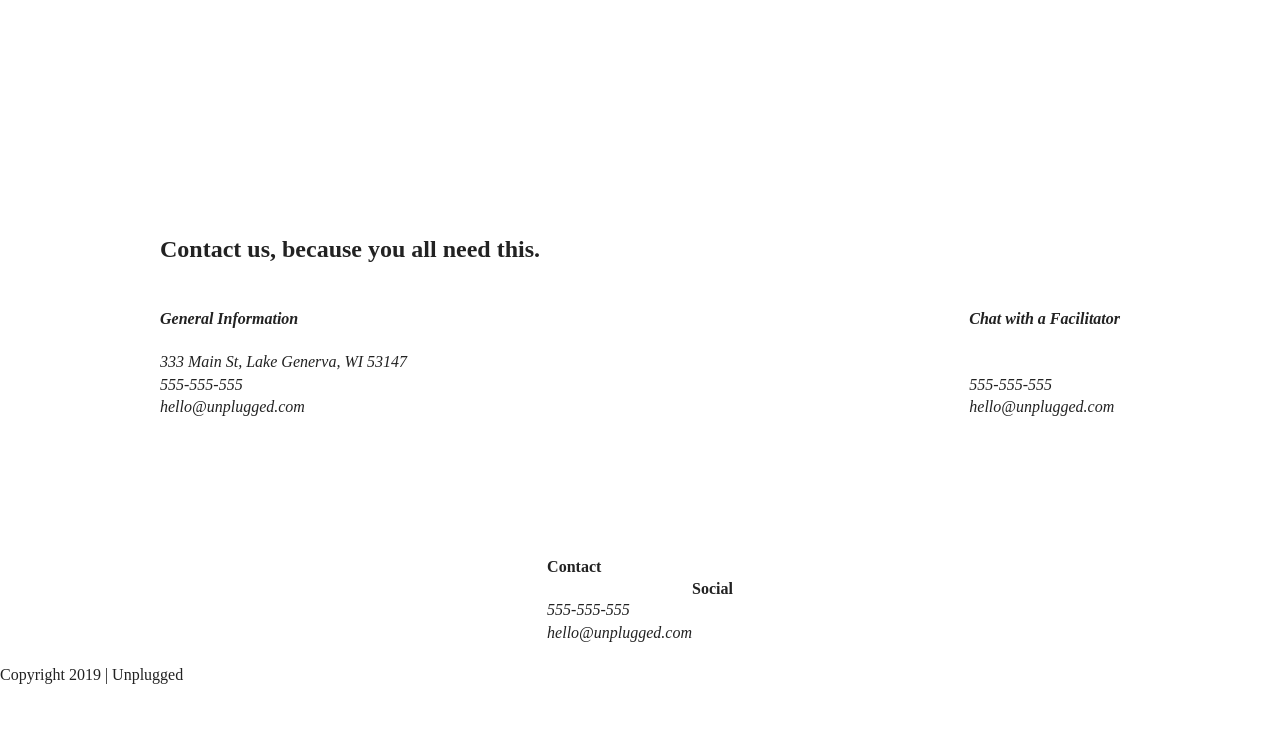
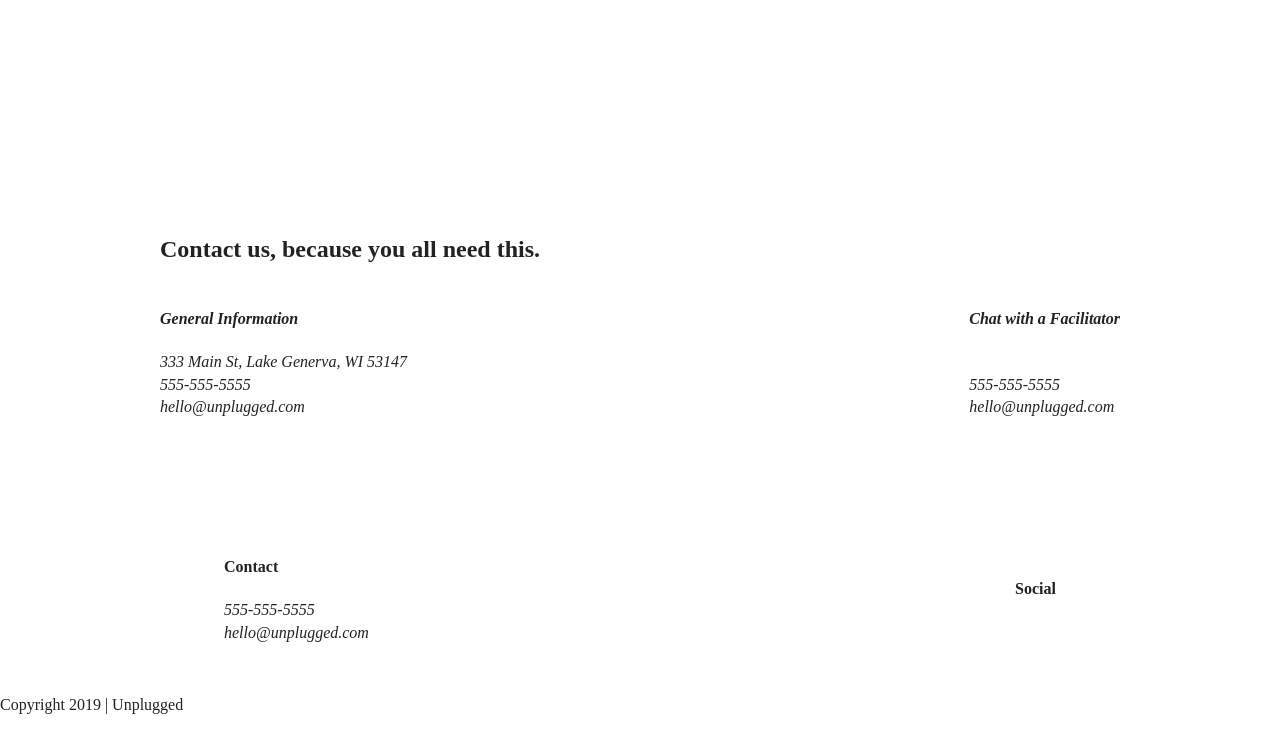
Before and after one commit to bluebird5-star/unplugged-retreat-website, a website: page about/index-about.html in a window 1280 px wide. Shown: the part 466-1218 px from the top of the page. Before the commit the page ends 1173 px from the top, so only its background shows below. Drawn offline with Linux system fonts and the light colour scheme; files whose address does not match are found by name.

Commit message:
updated all pages

```diff
--- a/about/index-about.html
+++ b/about/index-about.html
@@ -62,11 +62,11 @@
           <address class="contact-info">
             <div>
               <h4>General Information</h4>
-              <p>333 Main St, Lake Generva, WI 53147 <br />555-555-555<br />hello@unplugged.com</p>
+              <p>333 Main St, Lake Generva, WI 53147 <br />555-555-5555<br />hello@unplugged.com</p>
             </div>
       <div>
         <h4>Chat with a Facilitator</h4>
-        <p><br/>  555-555-555 <br />hello@unplugged.com</p>
+        <p><br/>  555-555-5555 <br />hello@unplugged.com</p>
       </div>
 
         </address>
@@ -81,7 +81,7 @@
     <div class="footer-content">
       <div class="contact">
         <h4>Contact</h4>
-        <address>555-555-555<br /> hello@unplugged.com</address>
+        <address>555-555-5555<br /> hello@unplugged.com</address>
       </div>
       <div class="social">
             <h4>Social</h4>
--- a/css/main.css
+++ b/css/main.css
@@ -160,7 +160,7 @@ footer p{
   margin: 0;
 }
   footer .copyright{
-    margin: 20px 0;
+    margin: 50px 0;
   }
 /*----mobile styles - home page-----*/
 /*--hero---*/
@@ -248,6 +248,11 @@ article p{
     flex-flow: row wrap;
   }
 
+  footer{
+      flex-flow:column;
+    }
+
+
 /*--faq---*/
 
 .faq{
@@ -265,6 +270,9 @@ article p{
   flex-flow: row wrap;
 }
 
+footer{
+    flex-flow:column;
+  }
 
 
 
@@ -401,6 +409,7 @@ article p{
 }
 
     footer .footer-content{
+      width: 65%;
       display: flex;
       justify-content: space-between;
       align-items: center;
@@ -530,6 +539,10 @@ aside .content-wrapper .form{
     width: 100%;
   }
 
+
+  footer{
+      flex-flow:column
+    }
 
 
 
```
Also changed, not shown: faq/index-faq.html (+1 -1 lines), index.html (+1 -1 lines).
